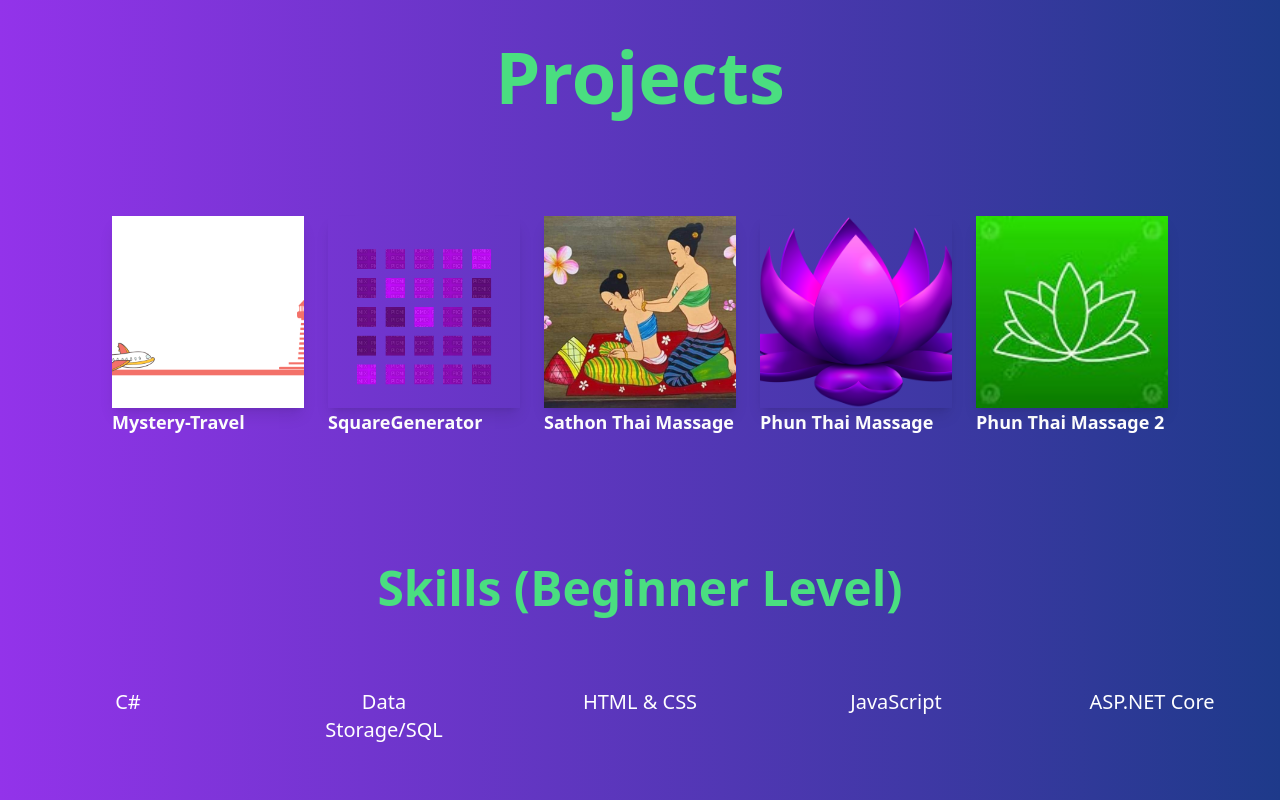
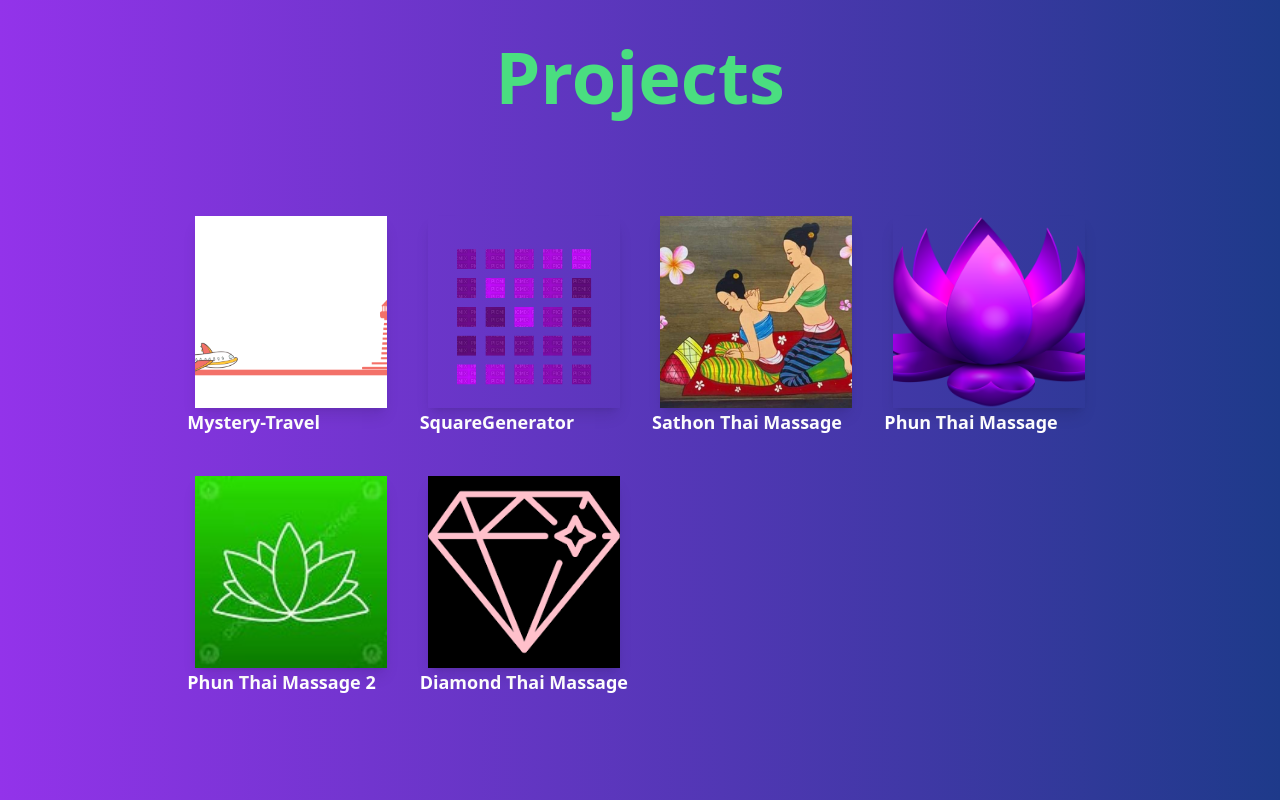
Before and after one commit to TheNaaav/Portfolio, a React (Vite) app: page / in a window 1280 px wide. Shown: the part 800-1600 px from the top of the page. Built offline with nearby package versions, Linux system fonts and the light colour scheme.

Commit message:
add project

```diff
--- a/src/components/Projects.tsx
+++ b/src/components/Projects.tsx
@@ -6,7 +6,7 @@
         <h1 className='text-7xl font-bold text-green-400'>
           Projects
         </h1>
-      <div className="mt-4 grid grid-cols-1 sm:grid-cols-2 md:grid-cols-3 lg:grid-cols-5 gap-6 py-20">
+      <div className="mt-4 grid grid-cols-1 sm:grid-cols-2 md:grid-cols-3 lg:grid-cols-4 gap-6 py-20">
         {projects.projects.map((project, index) => (
           <a
             key={index}
--- a/src/data/index.ts
+++ b/src/data/index.ts
@@ -3,6 +3,7 @@
 import thai from '../assets/thai.jpg';
 import phun1 from '../assets/lotuspurple.png';
 import phun2 from '../assets/lotus.jpg';
+import diamond from '../assets/Diamond.png';
 
 
 export const text: { [key: string]: { name: string; title: string; passion: string; Resume: string } } = {
@@ -52,6 +53,11 @@
       link: "https://www.phun-thai-massage-2.se/",
       image: phun2,
     },
+    {
+      name: "Diamond Thai Massage",
+      link: "https://www.diamond-thaimassage.se/",
+      image: diamond,
+    },
   ],
 };
 
@@ -68,5 +74,4 @@
   "Microservices",
   "TypeScript",
   "Tailwind CSS",
-
 ];
```
Also changed, not shown: src/assets/Diamond.png (added).
